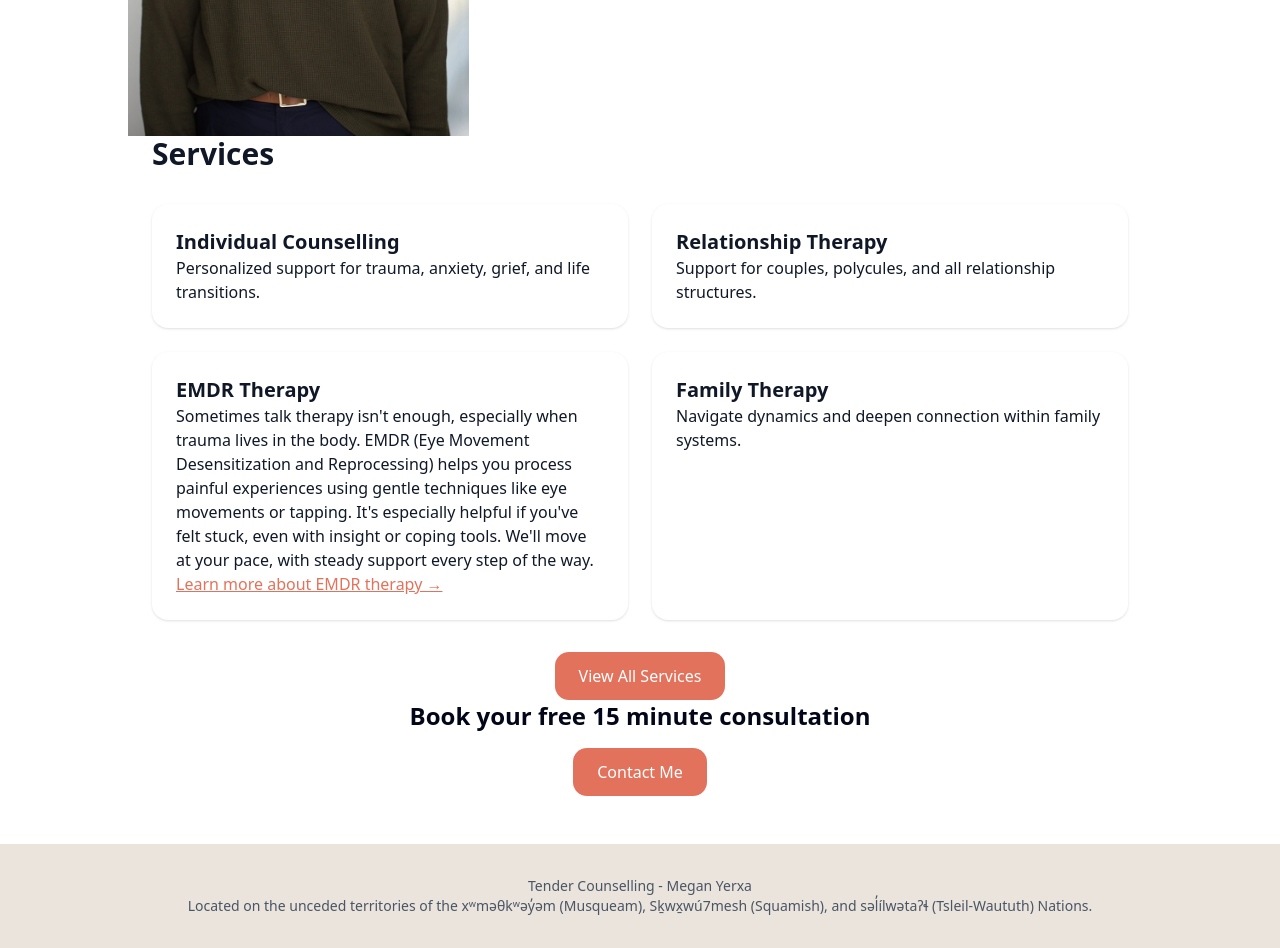
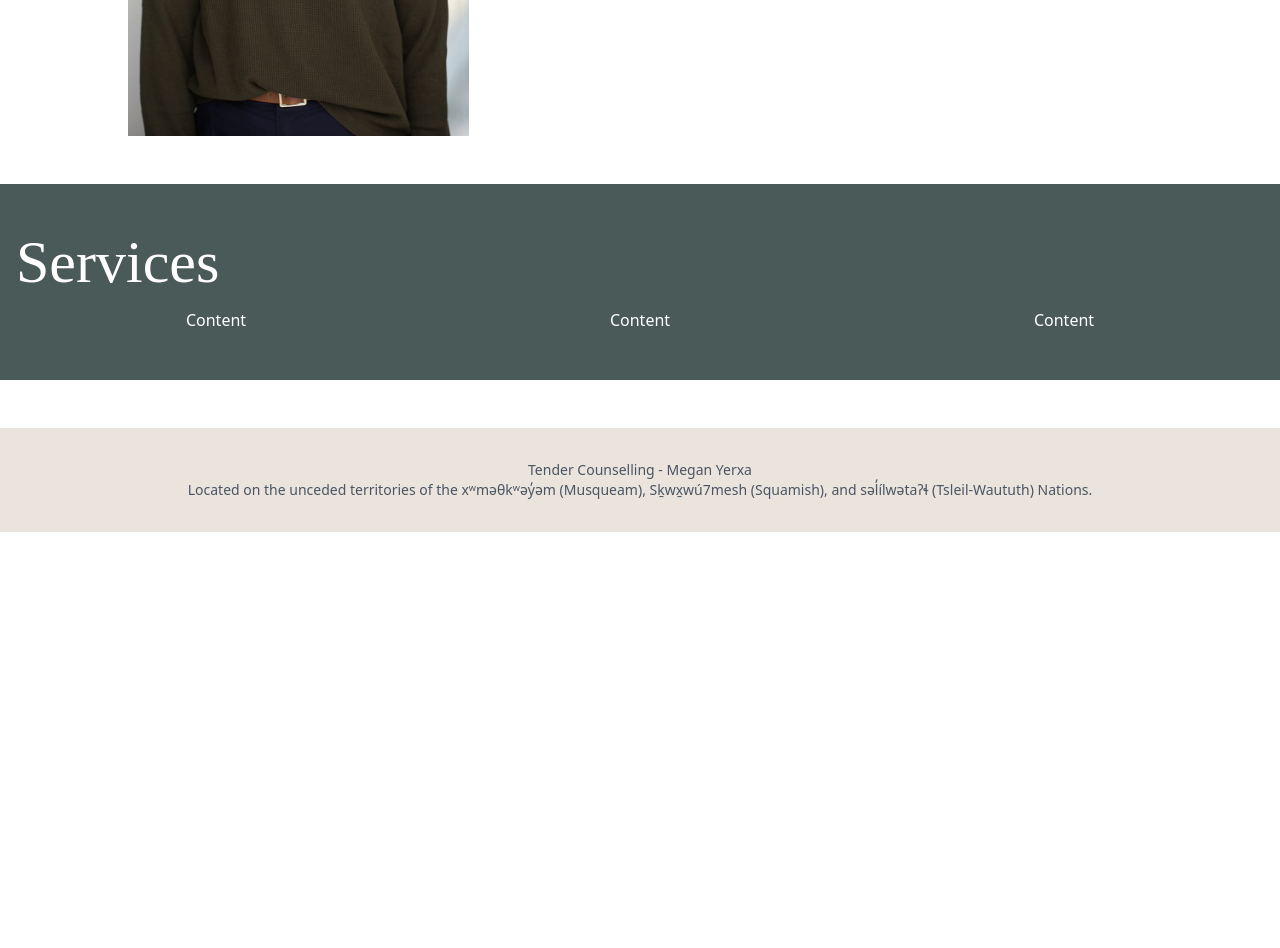
Before and after one commit to alexcoticehn/tender-ui, a Next.js app: page / in a window 1280 px wide. Shown: the part 1100-2048 px from the top of the page. After the commit the page ends 1632 px from the top, so only its background shows below. Built offline with nearby package versions, Linux system fonts and the light colour scheme.

Commit message:
skeleton services section

```diff
--- a/src/app/layout.tsx
+++ b/src/app/layout.tsx
@@ -1,6 +1,5 @@
 import "@/styles/globals.css";
 import { Footer } from "@/components/footer";
-import { BookingLink } from "@/components/bookingLink";
 
 export const metadata = {
   title: "Tender Counselling",
@@ -18,7 +17,6 @@ export default function RootLayout({ children }: { children: React.ReactNode })
         <main className="space-y-10 container">
           {children}
         </main>
-        <BookingLink />
         <Footer />
       </body>
     </html>
--- a/src/app/page.tsx
+++ b/src/app/page.tsx
@@ -1,4 +1,3 @@
-import Link from "next/link";
 import Image from "next/image";
 import Header from "@/components/header";
 
@@ -29,32 +28,23 @@ export default function Home() {
           </div>
         </section>
 
-        <section className="max-w-5xl mx-auto px-6 space-y-8">
-          <h2 className="text-3xl font-semibold">Services</h2>
-          <div className="grid grid-cols-1 md:grid-cols-2 gap-6">
-            <div className="bg-white p-6 rounded-2xl shadow">
-              <h3 className="text-xl font-bold">Individual Counselling</h3>
-              <p>Personalized support for trauma, anxiety, grief, and life transitions.</p>
-            </div>
-            <div className="bg-white p-6 rounded-2xl shadow">
-              <h3 className="text-xl font-bold">Relationship Therapy</h3>
-              <p>Support for couples, polycules, and all relationship structures.</p>
-            </div>
-            <div className="bg-white p-6 rounded-2xl shadow">
-              <h3 className="text-xl font-bold">EMDR Therapy</h3>
-              <p>Sometimes talk therapy isn&apos;t enough, especially when trauma lives in the body. EMDR (Eye Movement Desensitization and Reprocessing) helps you process painful experiences using gentle techniques like eye movements or tapping. It&apos;s especially helpful if you&apos;ve felt stuck, even with insight or coping tools. We&apos;ll move at your pace, with steady support every step of the way. <Link href="/emdr-therapy" className="text-[#e2725b] underline">Learn more about EMDR therapy →</Link></p>
-            </div>
-            <div className="bg-white p-6 rounded-2xl shadow">
-              <h3 className="text-xl font-bold">Family Therapy</h3>
-              <p>Navigate dynamics and deepen connection within family systems.</p>
+        <section className="mx-auto mt-12 bg-[#495a58] text-white">
+          <div className="max-w-7xl mx-auto px-4 py-12">
+            <h2 className="text-6xl mb-4 font-serif">Services</h2>
+            <div className="grid md:grid-cols-3 gap-6">
+              <div className="flex items-center justify-center">
+                Content
+              </div>
+              <div className="flex items-center justify-center">
+                Content
+              </div>
+              <div className="flex items-center justify-center">
+                Content
+              </div>
             </div>
           </div>
-          <div className="text-center mt-6">
-            <Link href="/services" className="inline-block bg-[#e2725b] text-white px-6 py-3 rounded-xl hover:bg-[#c95d4d] transition">
-              View All Services
-            </Link>
-          </div>
         </section>
+
     </div>
   );
 }
```
